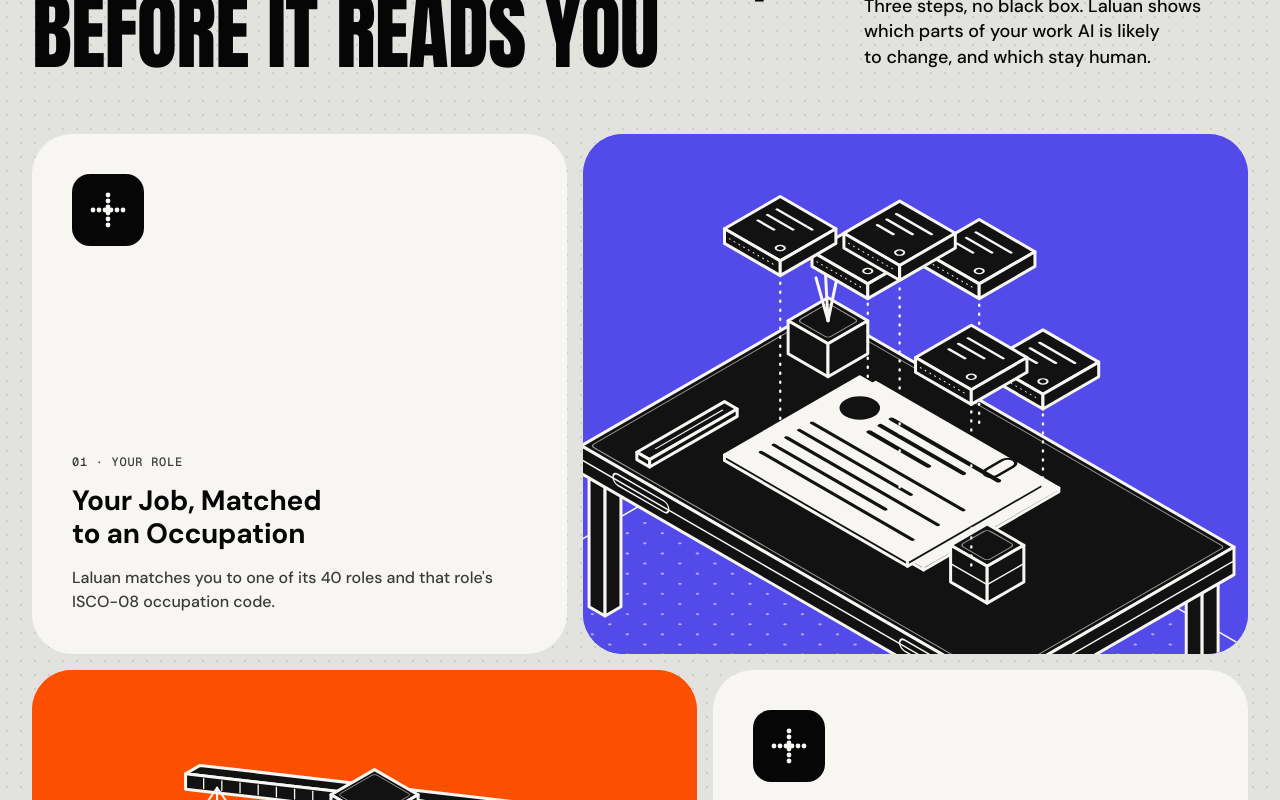
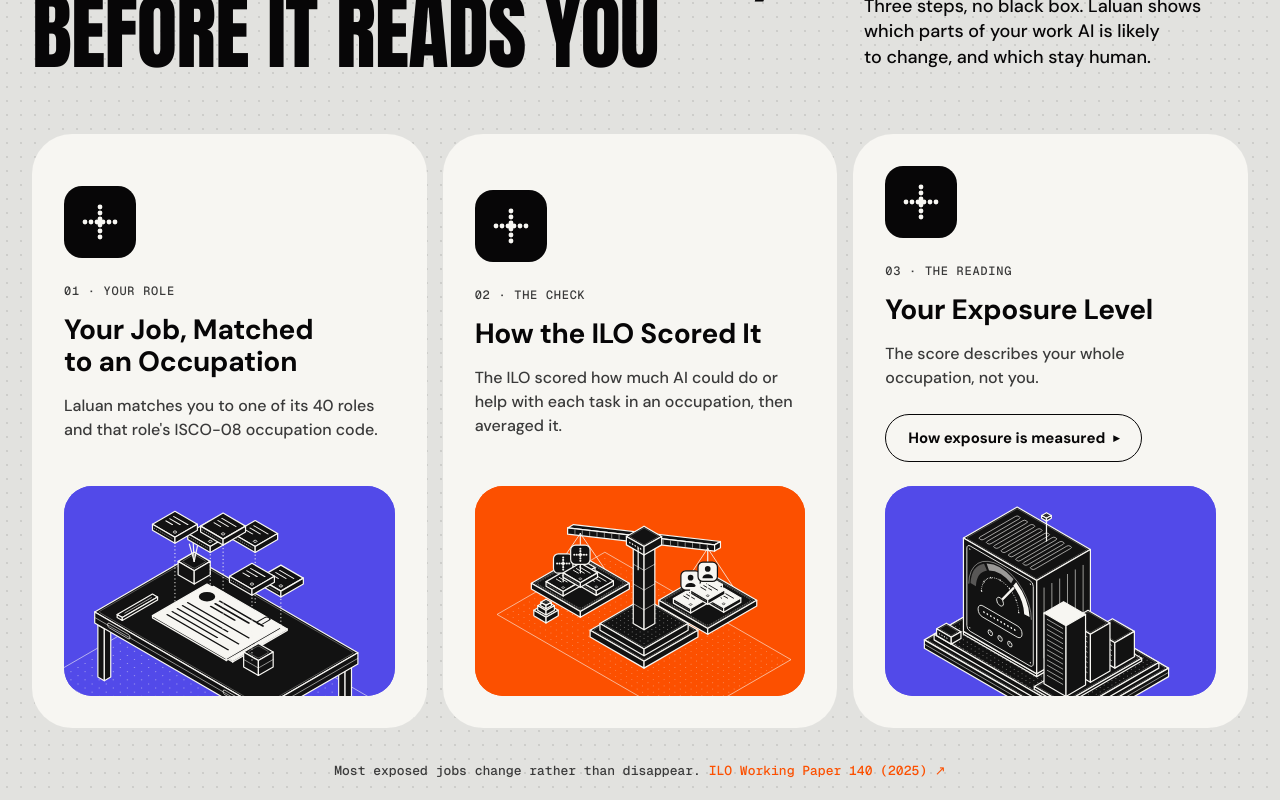
Before and after one commit to Jie-coder/hoo-lee-sheet-sdc2026, a Next.js app: page /exposure-intro in a window 1280 px wide. Shown: the part 200-1000 px from the top of the page. Built offline with nearby package versions, Linux system fonts and the light colour scheme.

Commit message:
Exposure intro: three equal-height cards with consistent illustration panels; centered DM Mono source line

```diff
--- a/src/components/exposure-intro.tsx
+++ b/src/components/exposure-intro.tsx
@@ -1,5 +1,5 @@
 // AI Exposure intro (design exposure-intro-v3): the Caldera headline pattern,
-// then three alternating card + illustration rows. The methodology lives in a
+// then three equal-height cards in a row (stacked on mobile), each with a fixed-aspect illustration panel. The methodology lives in a
 // "How exposure is measured" expander on card 03 (spec §4), not inline.
 "use client";
 
@@ -11,11 +11,10 @@ import type { MessageKey } from "@/lib/i18n-messages";
 const ROWS: ReadonlyArray<{
   n: 1 | 2 | 3;
   panel: "violet" | "ember";
-  mirrored: boolean;
 }> = [
-  { n: 1, panel: "violet", mirrored: false },
-  { n: 2, panel: "ember", mirrored: true },
-  { n: 3, panel: "violet", mirrored: false },
+  { n: 1, panel: "violet" },
+  { n: 2, panel: "ember" },
+  { n: 3, panel: "violet" },
 ];
 
 export function ExposureIntro() {
@@ -27,13 +26,10 @@ export function ExposureIntro() {
         lede={t("exposureIntro.lede")}
         titleClassName="text-[clamp(44px,11vw,56px)] md:text-[clamp(56px,6.5vw,88px)]"
       />
-      <div className="mt-12 flex flex-col gap-4 md:mt-16">
-        {ROWS.map(({ n, panel, mirrored }) => (
-          <div
-            key={n}
-            className={`flex flex-col gap-4 md:h-[520px] ${mirrored ? "md:flex-row-reverse" : "md:flex-row"}`}
-          >
-            <div className="flex flex-col justify-between gap-8 rounded-[40px] bg-card p-8 md:w-[44%] md:shrink-0 md:p-10">
+      <div className="mt-12 grid grid-cols-1 items-stretch gap-4 md:mt-16 md:grid-cols-3">
+        {ROWS.map(({ n, panel }) => (
+          <div key={n} className="flex h-full min-w-0 flex-col gap-6 rounded-[40px] bg-card p-6 md:p-8">
+            <div className="flex flex-1 flex-col justify-center gap-6">
               {/* eslint-disable-next-line @next/next/no-img-element -- static decorative icon */}
               <img src={`/exposure/ic${n}.svg`} alt="" aria-hidden className="size-[72px] rounded-[18px] bg-ink p-3" />
               <div>
@@ -63,7 +59,7 @@ export function ExposureIntro() {
               </div>
             </div>
             <div
-              className={`aspect-[820/520] overflow-hidden rounded-[40px] md:aspect-auto md:min-w-0 md:flex-1 ${panel === "ember" ? "bg-sage" : "bg-plasma"}`}
+              className={`aspect-[820/520] w-full shrink-0 overflow-hidden rounded-[28px] ${panel === "ember" ? "bg-sage" : "bg-plasma"}`}
               aria-hidden
             >
               {/* eslint-disable-next-line @next/next/no-img-element -- static decorative illustration */}
@@ -72,14 +68,14 @@ export function ExposureIntro() {
           </div>
         ))}
       </div>
-      <div className="mt-8 px-2 md:px-4">
-        <p className="text-grey">
+      <div className="mt-8">
+        <p className="text-center font-mono text-[13px] leading-relaxed text-grey">
           {t("exposureIntro.notJobLoss")}{" "}
           <a
             href="https://www.ilo.org/sites/default/files/2025-05/WP140_web.pdf"
             target="_blank"
             rel="noopener noreferrer"
-            className="text-sage-dark underline-offset-2 hover:underline"
+            className="text-sage underline-offset-2 hover:underline"
           >
             {t("exposureIntro.sourceLink")} ↗
           </a>
```
